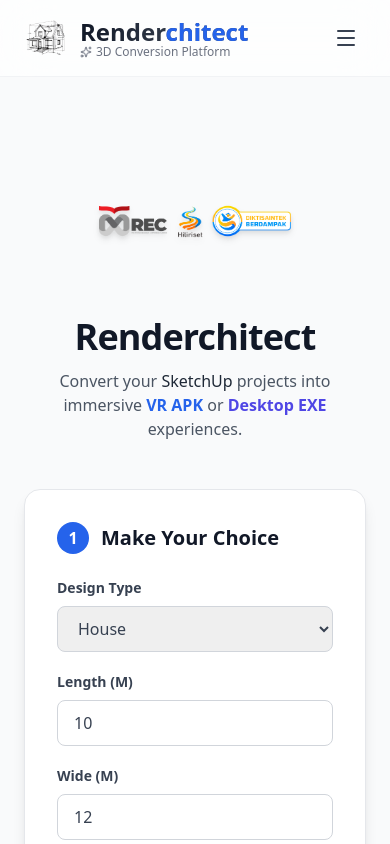
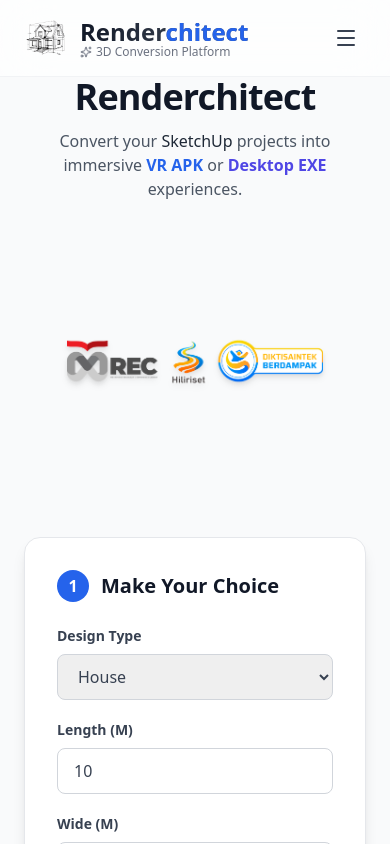
Before and after one commit to Yoshirmdn/Renderchitect, a React (Vite) app: page /demo in a window 390 px wide. Shown: the top 844 px of the page. Built offline with nearby package versions, Linux system fonts and the light colour scheme.

Commit message:
refactor: restructure layout in DemoPage for improved responsiveness and visual hierarchy

```diff
--- a/src/Page/Demo.jsx
+++ b/src/Page/Demo.jsx
@@ -108,18 +108,15 @@
   return (
     <div className="min-h-screen bg-gray-50">
       <Navbar />
-      <div className="max-w-7xl mx-auto px-6 py-12">
-        <div className="text-center mb-12">
-          <div className="flex flex-col items-center">
-            <img
-              src="LogoMrechilirisasi.png"
-              alt="Renderchitect Logo"
-              className="w-48 h-48 drop-shadow-md object-contain object-center"
-            />
+      <div className="max-w-7xl mx-auto px-6">
+        <div className="mb-12">
+          <div className="flex flex-col md:flex-row items-center gap-8">
+            {/* Text Content - Left Side */}
+            <div className="flex-1 text-center md:text-left">
               <h1 className="text-4xl sm:text-5xl font-extrabold text-gray-900 tracking-tight mb-3">
                 Renderchitect
               </h1>
-            <p className="text-gray-600 text-base sm:text-lg max-w-md mx-auto">
+              <p className="text-gray-600 text-base sm:text-lg max-w-md mx-auto md:mx-0">
                 Convert your{" "}
                 <span className="font-medium text-gray-800">SketchUp</span>{" "}
                 projects into immersive
@@ -130,6 +127,16 @@
                 </span>{" "}
                 experiences.
               </p>
+            </div>
+
+            {/* Logo - Right Side */}
+            <div className="flex-shrink-0">
+              <img
+                src="LogoMrechilirisasi.png"
+                alt="Renderchitect Logo"
+                className="w-64 h-64 sm:w-72 sm:h-72 md:w-80 md:h-80 drop-shadow-md object-contain"
+              />
+            </div>
           </div>
         </div>
 
```
Lines whose indentation alone changed are shown as unchanged.
